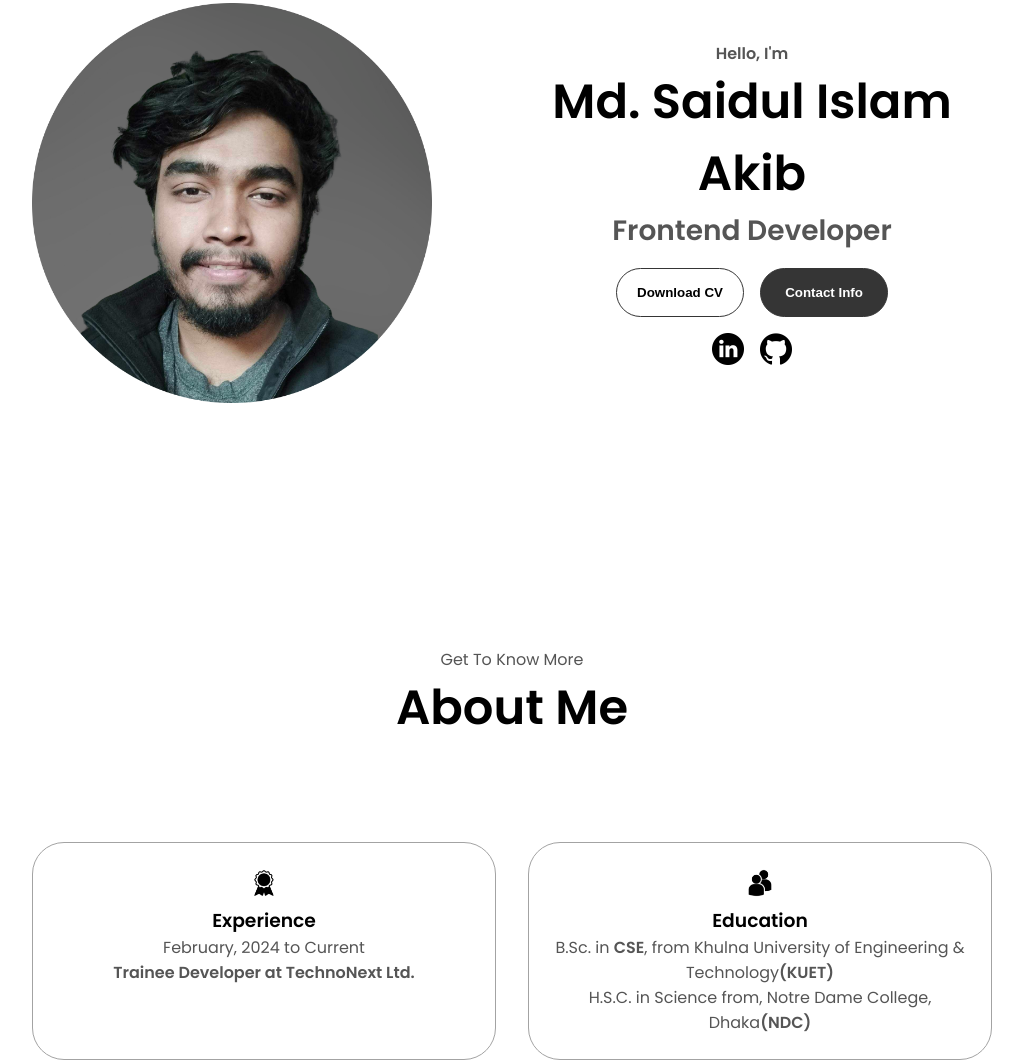
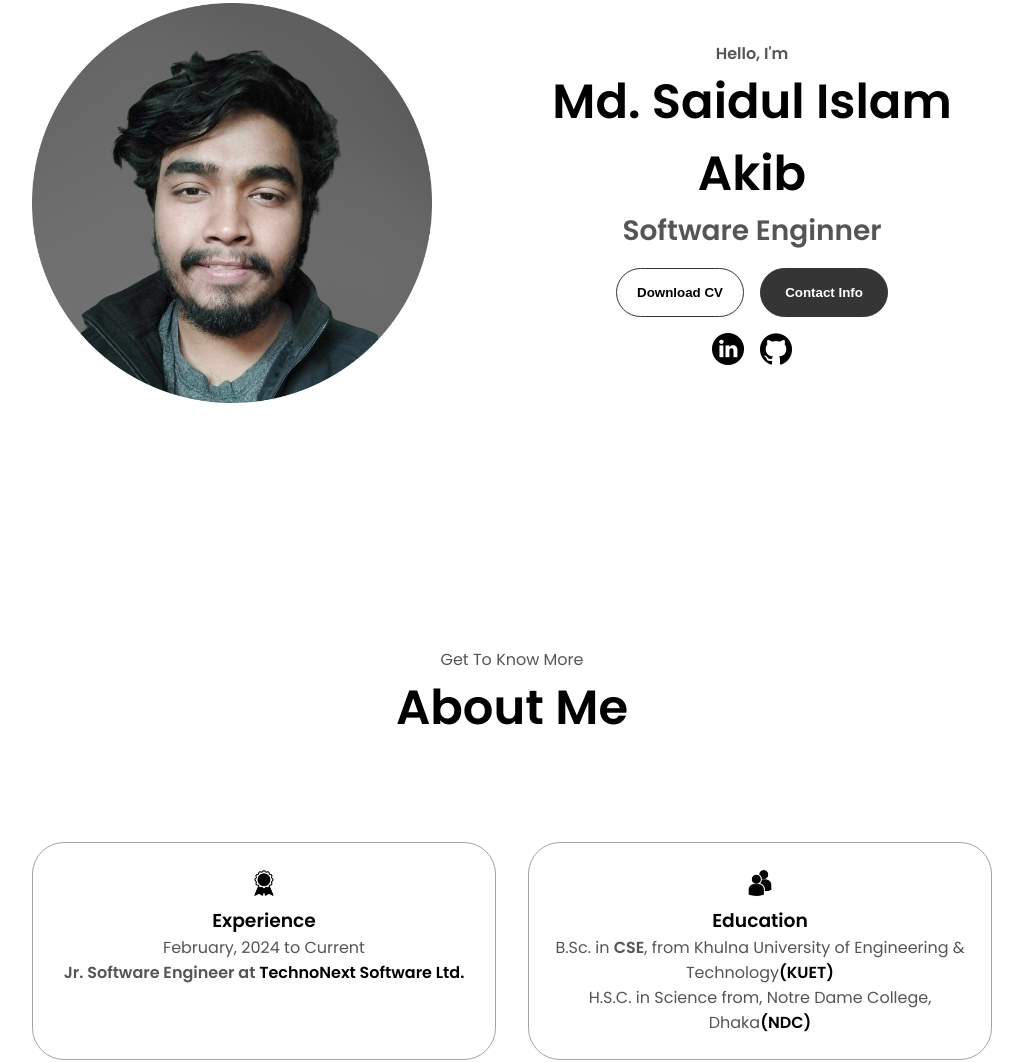
Before and after one commit to Akib558/Portfolio, a plain HTML site: page index.html in a window 1280 px wide. Shown: the part 281-1344 px from the top of the page, without its empty margins (128-1151 px from the left). Drawn offline with Linux system fonts and the light colour scheme.

Commit message:
Info edited

```diff
--- a/index.html
+++ b/index.html
@@ -45,7 +45,7 @@
     <div class="section__text">
       <p class="section__text__p1">Hello, I'm</p>
       <h1 class="title">Md. Saidul Islam Akib</h1>
-      <p class="section__text__p2">Frontend Developer</p>
+      <p class="section__text__p2">Software Enginner</p>
       <div class="btn-container">
         <button class="btn btn-color-2" onclick="window.open('./assets/Md. Saidul Islam Akib.pdf', '_blank')">
           Download CV
@@ -74,20 +74,31 @@
           <div class="details-container">
             <img src="./assets/experience.png" alt="Experience icon" class="icon" />
             <h3>Experience</h3>
-            <p>February, 2024 to Current <br /><b>Trainee Developer at TechnoNext Ltd.</b></p>
+            <p>February, 2024 to Current <br /><b>Jr. Software Engineer at <a href="https://technonext.com/"
+                  target="_blank">TechnoNext
+                  Software Ltd.</a></b></p>
           </div>
           <div class="details-container">
             <img src="./assets/education.png" alt="Education icon" class="icon" />
             <h3>Education</h3>
-            <p>B.Sc. in <b>CSE</b>, from Khulna University of Engineering & Technology<b>(KUET)</b>
-            <br />H.S.C. in Science from, Notre Dame College, Dhaka<b>(NDC)</b></p>
+            <p>B.Sc. in <b>CSE</b>, from Khulna University of Engineering & Technology<b><a
+                  href="https://www.kuet.ac.bd/" target="_blank">(KUET)</a></b>
+              <br />H.S.C. in Science from, Notre Dame College, Dhaka<b><a href="https://ndc.edu.bd/"
+                  target="_blank">(NDC)</a></b>
+            </p>
           </div>
         </div>
         <div class="text-container">
           <p>
-            I am a passionate learner and a dedicated Linux enthusiast, always eager to explore the depths of technology. A natural problem solver with a knack for tackling challenges head-on, I thrive in the dynamic world of tech. As a self-proclaimed tech nerd, I find joy in unraveling the complexities of various systems and am adept at adapting to new technologies in a short period of time.
+            I am a passionate learner and a dedicated Linux enthusiast, always eager to explore the depths of
+            technology. A natural problem solver with a knack for tackling challenges head-on, I thrive in the dynamic
+            world of tech. As a self-proclaimed tech nerd, I find joy in unraveling the complexities of various systems
+            and am adept at adapting to new technologies in a short period of time.
 
-Coding is not just a skill for me; it's a love affair. Whether it's crafting elegant solutions or diving into lines of code to build something meaningful, I am at my best when surrounded by the world of programming. With a mindset that embraces change and a genuine enthusiasm for all things tech, I am ready to take on new opportunities and contribute to the ever-evolving landscape of technology.
+            Coding is not just a skill for me; it's a love affair. Whether it's crafting elegant solutions or diving
+            into lines of code to build something meaningful, I am at my best when surrounded by the world of
+            programming. With a mindset that embraces change and a genuine enthusiasm for all things tech, I am ready to
+            take on new opportunities and contribute to the ever-evolving landscape of technology.
 
 
 
```
